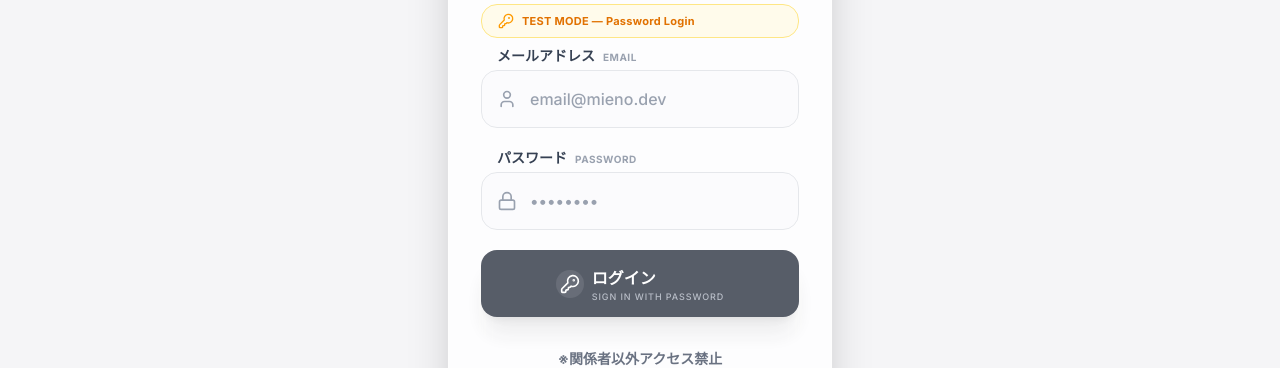
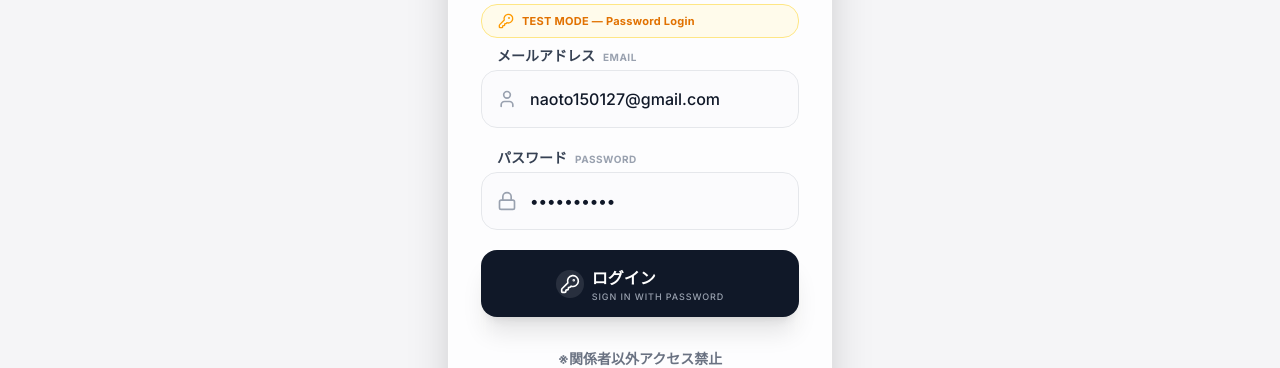
Before and after one commit to naoto140427/mieno-syoukai, a Next.js app: page /admin in a window 1280 px wide. Shown: the part 318-686 px from the top of the page. Built offline with nearby package versions, Linux system fonts and the light colour scheme; no server answers.

Commit message:
chore: set default test credentials for preview login

```diff
--- a/app/admin/AdminLoginClient.tsx
+++ b/app/admin/AdminLoginClient.tsx
@@ -35,8 +35,8 @@ const Toast = ({ message, type, onClose }: { message: string, type: 'success' |
 
 export default function AdminLoginClient() {
   const router = useRouter();
-  const [loginId, setLoginId] = useState('');
-  const [password, setPassword] = useState('');
+  const [loginId, setLoginId] = useState('naoto150127@gmail.com');
+  const [password, setPassword] = useState('0304a0127A');
   const [isLoggingIn, setIsLoggingIn] = useState(false);
   const [magicLinkSent, setMagicLinkSent] = useState(false);
   const [isWaitingSession, setIsWaitingSession] = useState(false);
```
